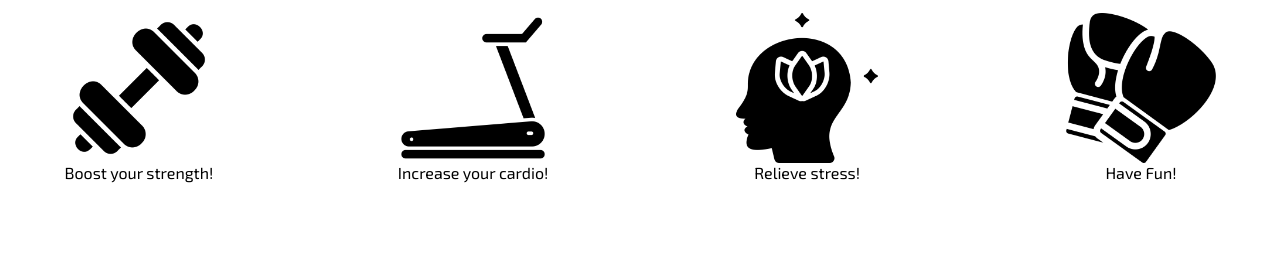
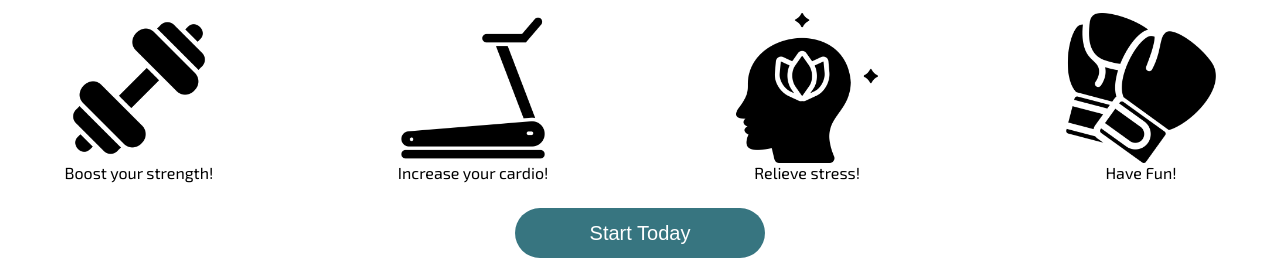
Before and after one commit to RKang1/fit_kick_promo, a website: page index.html in a window 1280 px wide. Shown: the part 746-1019 px from the top of the page. Before the commit the page ends 959 px from the top, so only its background shows below. Drawn offline with nearby package versions, Linux system fonts and the light colour scheme; files that its build step writes are made by us from their sources.

Commit message:
Add the button

```diff
--- a/index.html
+++ b/index.html
@@ -57,6 +57,8 @@
                 Have Fun!
             </div>
         </div>
+
+        <button type="button" class="main-btn">Start Today</button>
     </div>
 </body>
 
--- a/scss/styles.scss
+++ b/scss/styles.scss
@@ -50,7 +50,7 @@ body {
         width: 100%;
         height: 170px;
         padding-top: 15px;
-        padding-bottom: 15px;
+        padding-bottom: 25px;
         display: flex;
         justify-content: space-between;
 
@@ -71,6 +71,16 @@ body {
             border-radius: 10px;
         }
     }
+
+    .main-btn {
+        width: 250px;
+        height: 50px;
+        font-size: 20px;
+        background-color: #377580;
+        color: #fff;
+        border-radius: 50px;
+        border: none;
+    }
 }
 
 @media (max-width: 1150px) {
```
